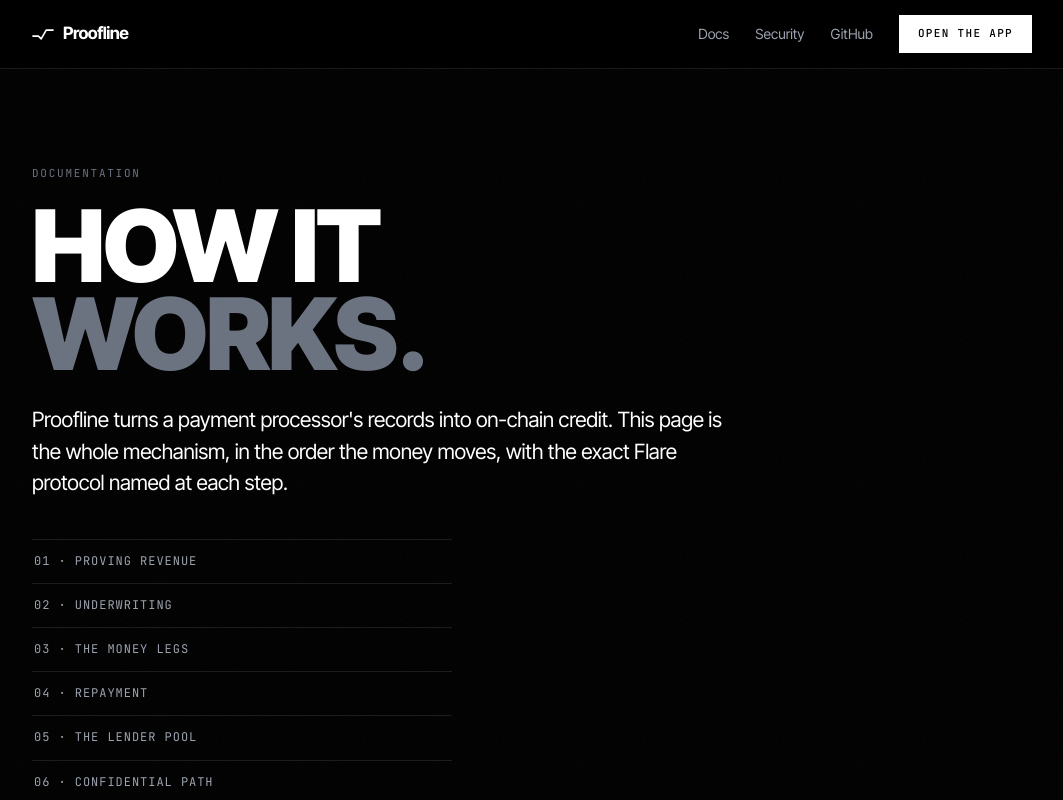
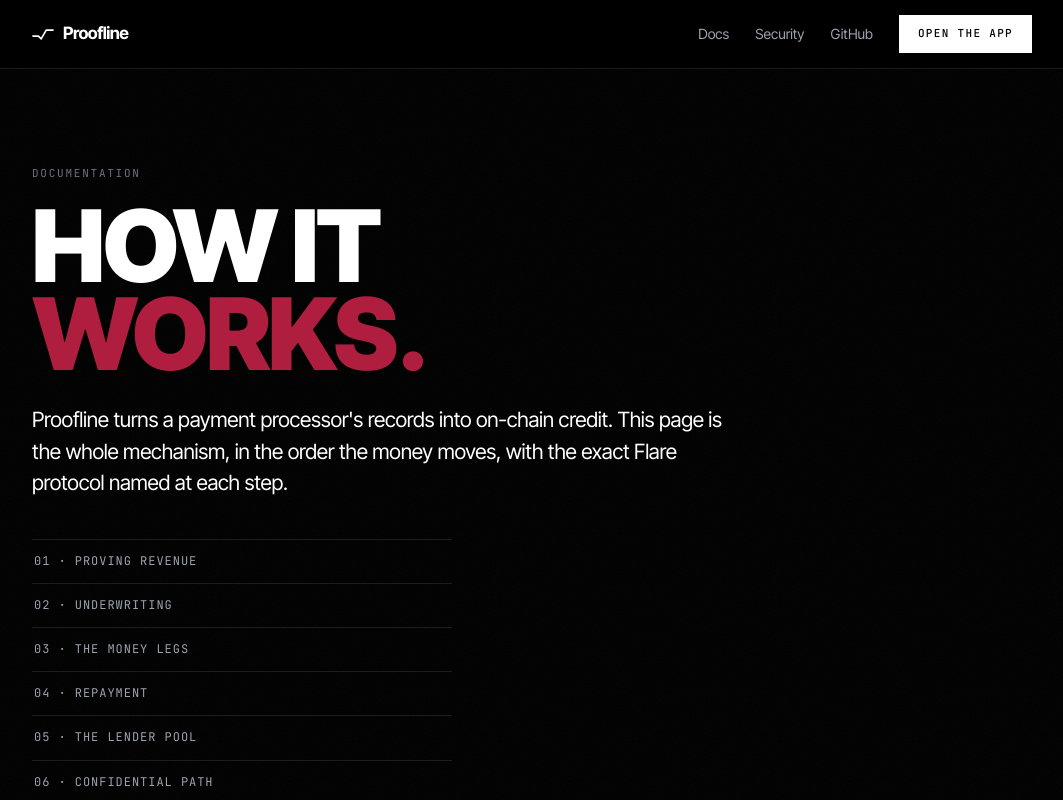
Before and after one commit to Prashant-thakur77/Ledgerline, a Next.js app in the folder web/: page /docs in a window 1280 px wide. Shown: the top 800 px of the page, without its empty margins (108-1171 px from the left). Built offline with nearby package versions, Linux system fonts and the light colour scheme; what wagmi would draw is missing.

Commit message:
the headline's second line goes dark crimson: the brand pink darkened to embers, ~3:1 on black, distinct from the white line above at every scale; one rule across all page headlines

```diff
--- a/web/app/globals.css
+++ b/web/app/globals.css
@@ -594,11 +594,15 @@
 }
 
 /* The clause the product turns on: italic, pink, serif. One gesture instead of a gradient. */
-/* The second line of the headline: same weight, same size, dropped to grey. One gesture, no colour. */
+/*
+ * The second line of the headline: same weight, same size, dropped into a dark crimson — the brand pink
+ * darkened until it reads as embers against the black. Tuned to ~3:1 on pure black, which clears the bar
+ * for display type at this scale while staying unmistakably darker than the white line above it.
+ */
 .grad {
     font-style: normal;
     font-weight: inherit;
-    color: #6b7280;
+    color: #b01e3f;
     background: none;
     -webkit-background-clip: initial;
     background-clip: initial;
```
